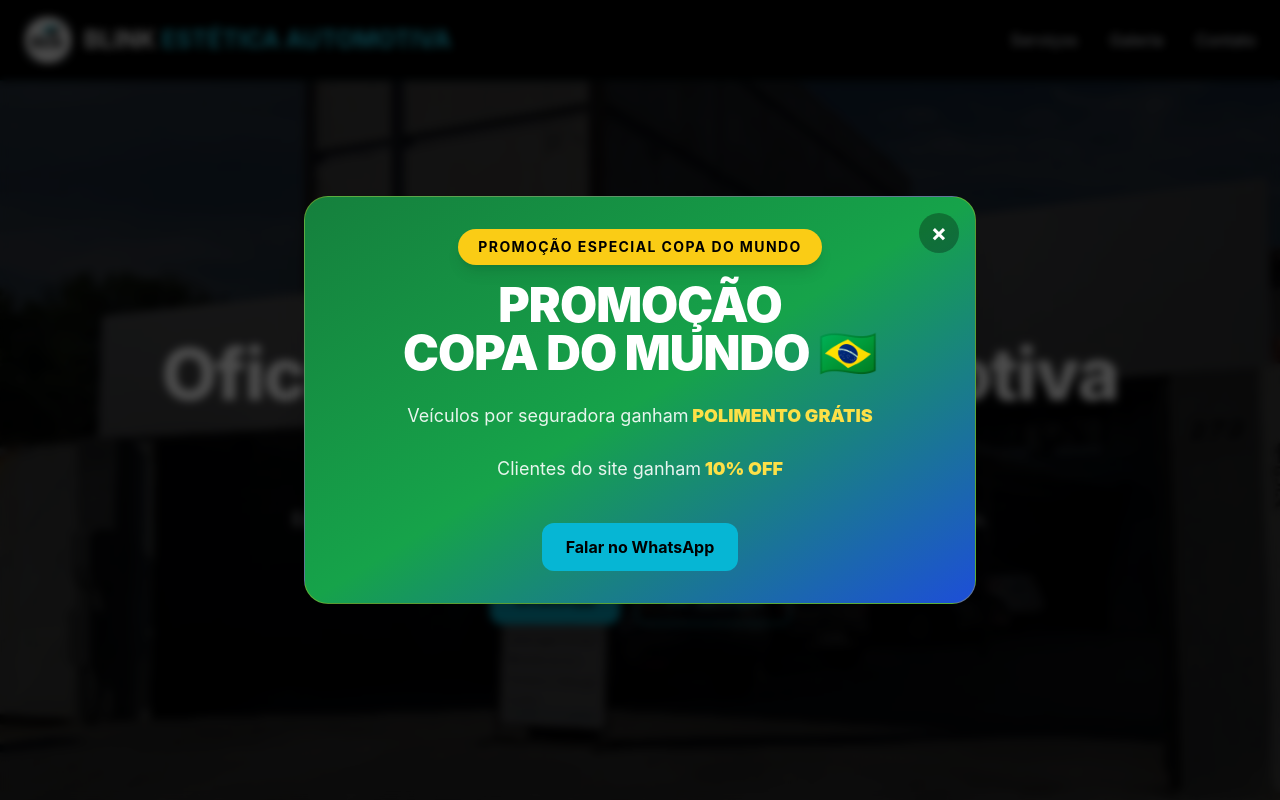
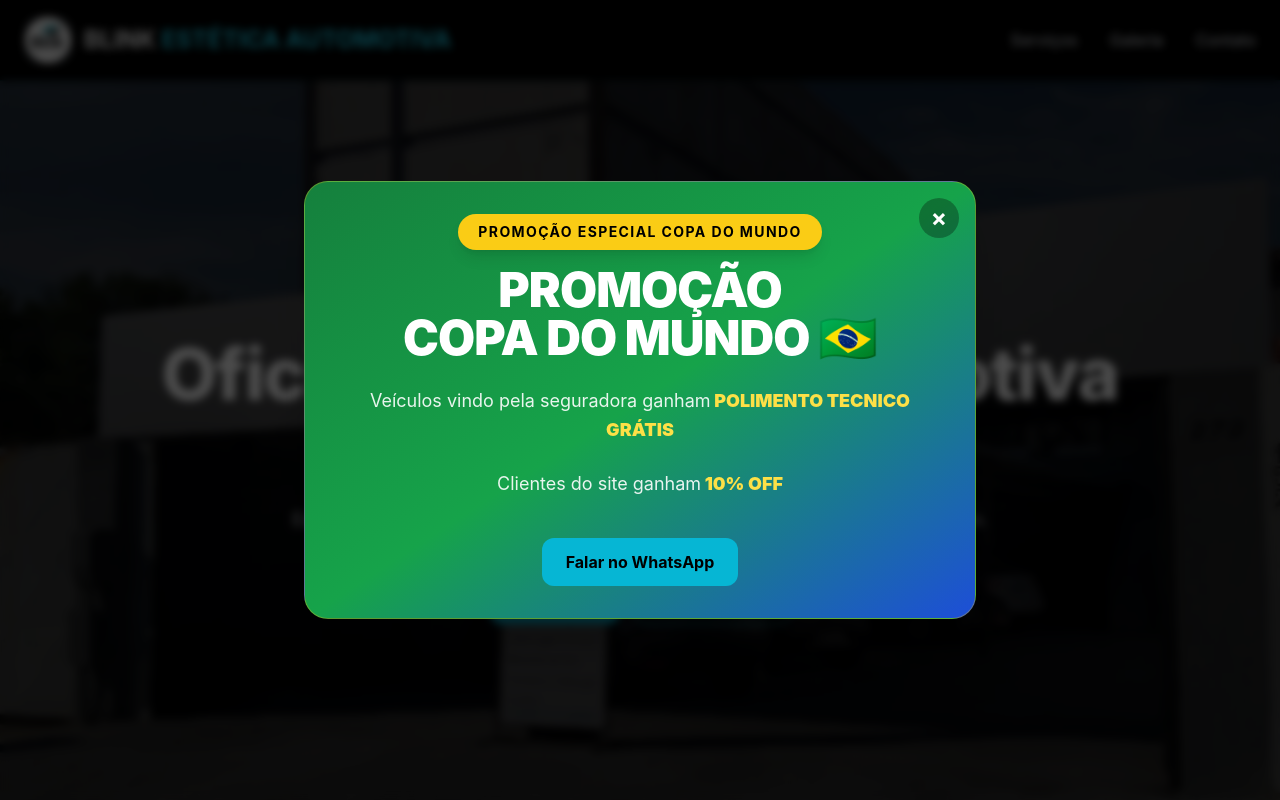
Before and after one commit to salsa200-prog/blink-estetica, a Next.js app: page / in a window 1280 px wide. Shown: the top 800 px of the page. Built offline with nearby package versions, Linux system fonts and the light colour scheme.

Commit message:
Update page.jsx

```diff
--- a/app/page.jsx
+++ b/app/page.jsx
@@ -123,10 +123,10 @@ export default function Home() {
               </h2>
 
               <p className="mx-auto mb-6 max-w-xl text-lg leading-relaxed text-white/90">
-                Veículos por seguradora ganham
+                Veículos vindo pela seguradora ganham
                 <span className="font-black text-yellow-300">
                   {" "}
-                  POLIMENTO GRÁTIS
+                  POLIMENTO TECNICO GRÁTIS
                 </span>
               </p>
 
```
